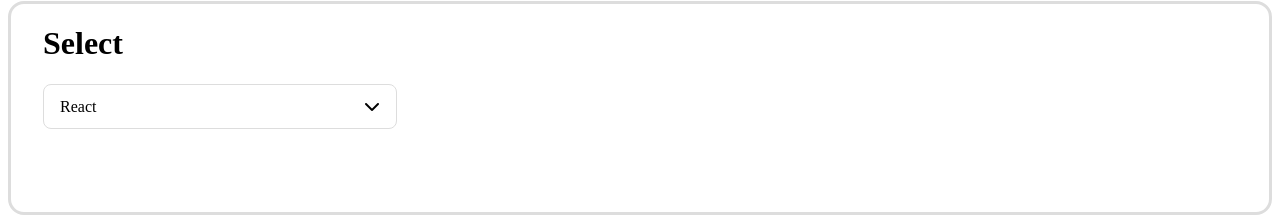
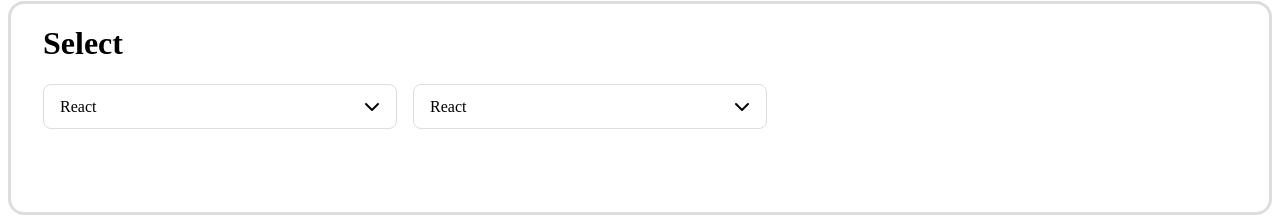
Before and after one commit to xxyeon129/practice-button-modal-input, a React (Create React App) app: page / in a window 1280 px wide. Shown: the part 168-384 px from the top of the page. Built offline with nearby package versions, Linux system fonts and the light colour scheme.

Commit message:
[feat] 두 번째 Custom Select 구현

```diff
--- a/src/components/Select.js
+++ b/src/components/Select.js
@@ -3,13 +3,15 @@
 
 export default function Select() {
     const [isOpen, setIsOpen] = useState(false);
+    const [secondOpen, setSecondOpen] = useState(false);
     const [selectOption, setSelectOption] = useState(null);
+    const [selectSecondOption, setSelectSecondOption] = useState(null);
 
     const options = ["React", "JAVA", "Spring", "React Native"];
 
-    const optionClickHandler = (option) => {
-        setSelectOption(option);
-        setIsOpen(false);
+    const optionClickHandler = (option, setSelect, setOpen) => {
+        setSelect(option);
+        setOpen(false);
     };
 
     return (
@@ -27,7 +29,11 @@
                                 {options.map((option) => (
                                     <ListItem
                                         onClick={() =>
-                                            optionClickHandler(option)
+                                            optionClickHandler(
+                                                option,
+                                                setSelectOption,
+                                                setIsOpen
+                                            )
                                         }
                                     >
                                         {option}
@@ -38,15 +44,29 @@
                     )}
                 </SelectWrapperStyle>
                 <SelectWrapperStyle>
-                    {/* <select>
-                        <option value="" selected>
-                            리액트
-                        </option>
-                        <option>리액트</option>
-                        <option>자바</option>
-                        <option>스프링</option>
-                        <option>리액트 네이티브</option>
-                    </select> */}
+                    <DropdownMain onClick={() => setSecondOpen(!secondOpen)}>
+                        {selectSecondOption || "React"}
+                        <i class="fa-solid fa-chevron-down"></i>
+                    </DropdownMain>
+                    {secondOpen && (
+                        <DropdownListContainer>
+                            <DropdownList>
+                                {options.map((option) => (
+                                    <ListItem
+                                        onClick={() =>
+                                            optionClickHandler(
+                                                option,
+                                                setSelectSecondOption,
+                                                setSecondOpen
+                                            )
+                                        }
+                                    >
+                                        {option}
+                                    </ListItem>
+                                ))}
+                            </DropdownList>
+                        </DropdownListContainer>
+                    )}
                 </SelectWrapperStyle>
             </SelectContentBox>
         </SelectContainer>
@@ -66,24 +86,13 @@
 
 const SelectContentBox = styled.div`
     display: flex;
+    gap: 1rem;
 `;
 
 const SelectWrapperStyle = styled.div`
     display: flex;
     flex-direction: column;
-    gap: 1rem;
-
-    select {
-        /* css 설정 초기화 */
-        -moz-appearance: none;
-        -webkit-appearance: none;
-        appearance: none;
-
-        width: 20rem;
-        padding: 0.8rem 1rem;
-        border: 1px solid rgb(221, 221, 221);
-        border-radius: 0.5rem;
-    }
+    gap: 0.7rem;
 `;
 
 const DropdownMain = styled.div`
@@ -91,7 +100,9 @@
     padding: 0.8rem 1rem;
     border: 1px solid rgb(221, 221, 221);
     border-radius: 0.5rem;
+
     cursor: pointer;
+
     display: flex;
     justify-content: space-between;
 `;
@@ -101,6 +112,7 @@
     border-radius: 0.5rem;
     padding: 0;
     background-color: white;
+
     cursor: pointer;
 `;
 
```
